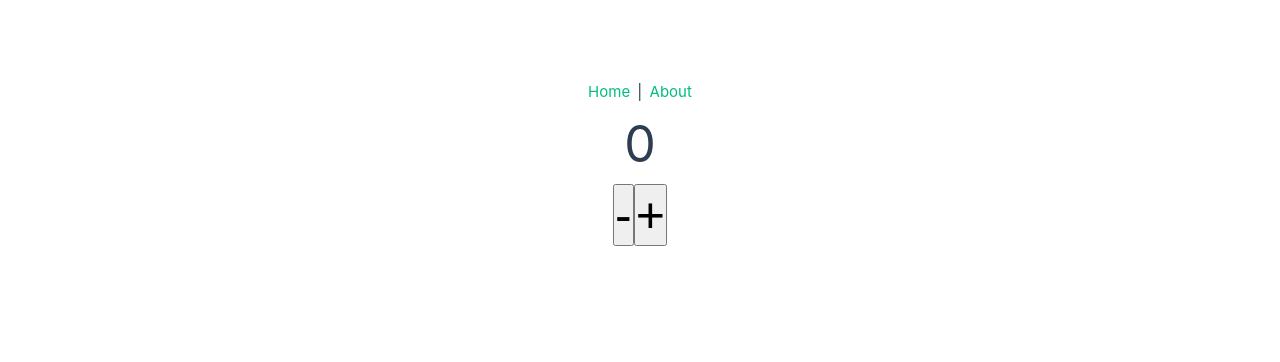
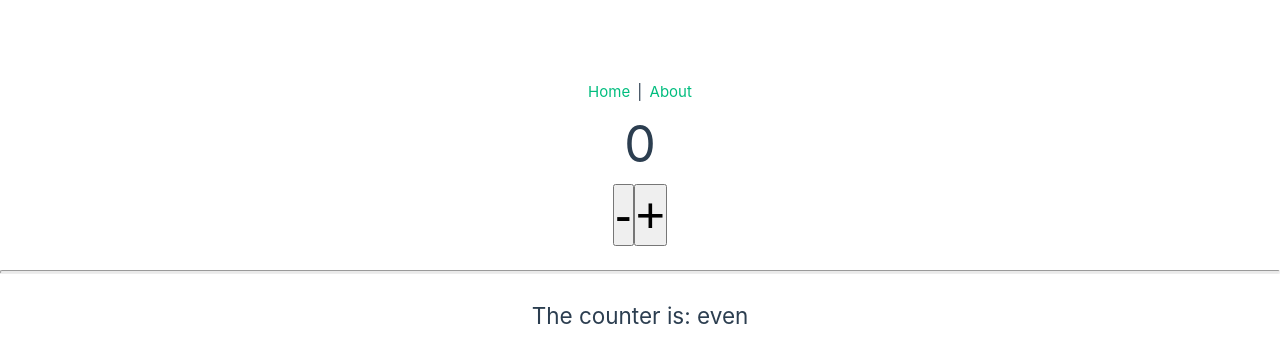
Before and after one commit to dav100ide-red/learn-pinia-setup, a Vue app: page / in a window 1280 px wide. Shown: the top 362 px of the page. Built offline with nearby package versions, Linux system fonts and the light colour scheme.

Commit message:
substitute  main.css with index.scss

```diff
--- /dev/null
+++ b/src/assets/base.scss
@@ -0,0 +1,47 @@
+*,
+*::before,
+*::after {
+  box-sizing: border-box;
+  margin: 0;
+  padding: 0;
+  font-weight: normal;
+}
+
+body {
+  min-height: 100vh;
+  color: var(--color-text);
+  background: var(--color-background);
+  transition:
+    color 0.5s,
+    background-color 0.5s;
+  line-height: 1.6;
+  font-family:
+    Inter,
+    -apple-system,
+    BlinkMacSystemFont,
+    'Segoe UI',
+    Roboto,
+    Oxygen,
+    Ubuntu,
+    Cantarell,
+    'Fira Sans',
+    'Droid Sans',
+    'Helvetica Neue',
+    sans-serif;
+  font-size: 15px;
+  text-rendering: optimizeLegibility;
+  -webkit-font-smoothing: antialiased;
+  -moz-osx-font-smoothing: grayscale;
+}
+
+#app {
+  padding-block: 5rem;
+}
+
+hr {
+  height: 4px;
+  border: 1;
+  box-shadow: inset 0 9px 9px -3px var(--color-border);
+  border-radius: 5px;
+  margin-block: 1.5rem;
+}
--- /dev/null
+++ b/src/assets/index.scss
@@ -0,0 +1,3 @@
+@forward './root.scss';
+@forward './base.scss';
+@forward './typography.scss';
--- a/src/assets/base.css
+++ b/src/assets/root.scss
@@ -49,43 +49,3 @@
     --color-text: var(--vt-c-text-dark-2);
   }
 }
-
-*,
-*::before,
-*::after {
-  box-sizing: border-box;
-  margin: 0;
-  padding: 0;
-  font-weight: normal;
-}
-
-body {
-  min-height: 100vh;
-  color: var(--color-text);
-  background: var(--color-background);
-  transition:
-    color 0.5s,
-    background-color 0.5s;
-  line-height: 1.6;
-  font-family:
-    Inter,
-    -apple-system,
-    BlinkMacSystemFont,
-    'Segoe UI',
-    Roboto,
-    Oxygen,
-    Ubuntu,
-    Cantarell,
-    'Fira Sans',
-    'Droid Sans',
-    'Helvetica Neue',
-    sans-serif;
-  font-size: 15px;
-  text-rendering: optimizeLegibility;
-  -webkit-font-smoothing: antialiased;
-  -moz-osx-font-smoothing: grayscale;
-}
-
-#app {
-  padding-block: 5rem;
-}
--- a/src/assets/main.css
+++ b/src/assets/typography.scss
@@ -1,5 +1,3 @@
-@import './base.css';
-
 a,
 .green {
   text-decoration: none;
--- a/src/main.js
+++ b/src/main.js
@@ -1,4 +1,4 @@
-import './assets/main.css'
+import './assets/index.scss'
 
 import { createApp } from 'vue'
 import { createPinia } from 'pinia'
--- a/src/views/HomeView.vue
+++ b/src/views/HomeView.vue
@@ -6,11 +6,16 @@
             <button @click="increaseCount">+</button>
         </div>
     </div>
+    <hr />
+    <h2>
+        The counter is: <span>{{ oddOrEven }}</span>
+    </h2>
 </template>
 
 <script setup>
-import { ref } from 'vue'
+import { computed, ref } from 'vue'
 const count = ref(0)
+const oddOrEven = computed(() => (count.value % 2 === 0 ? 'even' : 'odd'))
 
 function increaseCount() {
     count.value++
```
